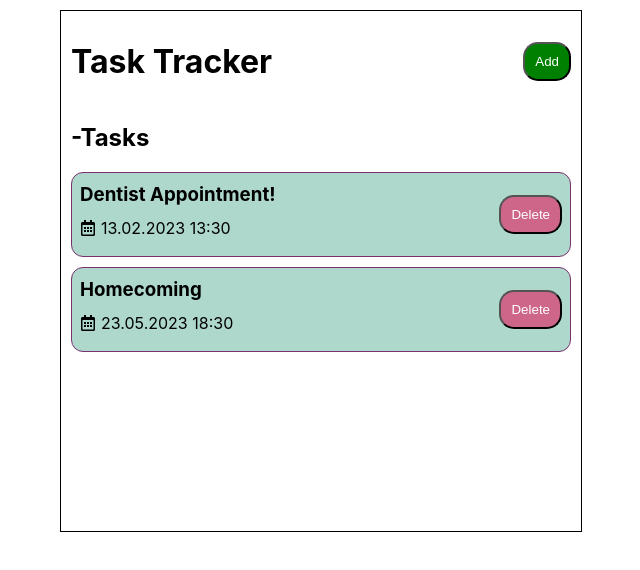
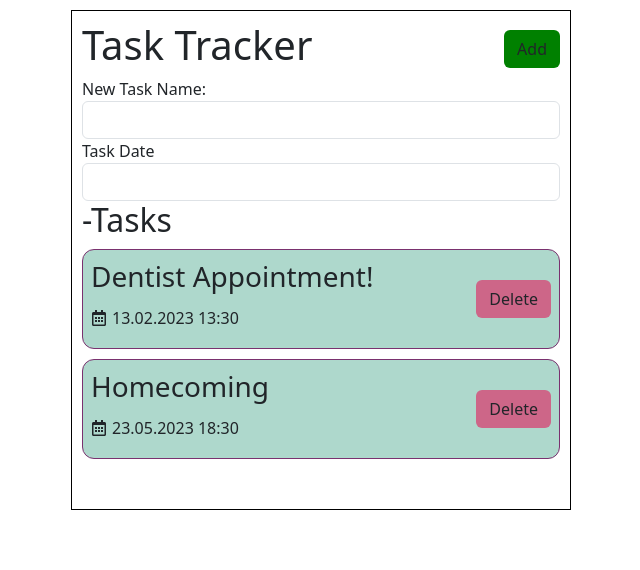
Before and after one commit to mitokande/to-do-react, a React (Create React App) app: page / in a window 1280 px wide. Shown: the top 570 px of the page, without its empty margins (319-959 px from the left). Built offline with nearby package versions, Linux system fonts and the light colour scheme.

Commit message:
NewTask component added and bootstrap imported

```diff
--- a/package.json
+++ b/package.json
@@ -6,6 +6,7 @@
     "@testing-library/jest-dom": "^5.17.0",
     "@testing-library/react": "^13.4.0",
     "@testing-library/user-event": "^13.5.0",
+    "bootstrap": "^5.3.0",
     "react": "^18.2.0",
     "react-dom": "^18.2.0",
     "react-icons": "^4.10.1",
--- a/src/App.js
+++ b/src/App.js
@@ -1,6 +1,7 @@
 import { React, useState } from 'react'
 import Header from './components/Header'
 import Todos from './components/Todos'
+import NewTask from './components/NewTask'
 
 export default function App() {
   const [todos, setTodos] = useState([
@@ -25,6 +26,7 @@ export default function App() {
   return (
     <div className='main'>
       <Header></Header>
+      <NewTask></NewTask>
       <Todos tasks={todos} onDelete={deleteTodo} ></Todos>
     </div>
   )
--- /dev/null
+++ b/src/components/NewTask.js
@@ -0,0 +1,16 @@
+import React from 'react'
+
+export default function NewTask() {
+    return (
+        <div>
+            <div className='form-group'>
+                <label>New Task Name:</label>
+                <input className='form-control' />
+            </div>
+            <div>
+                <label>Task Date</label>
+                <input className='form-control' />
+            </div>
+        </div>
+    )
+}
--- a/src/index.js
+++ b/src/index.js
@@ -3,7 +3,7 @@ import ReactDOM from 'react-dom/client';
 import './index.css';
 import App from './App';
 import reportWebVitals from './reportWebVitals';
-
+import 'bootstrap/dist/css/bootstrap.css';
 const root = ReactDOM.createRoot(document.getElementById('root'));
 root.render(
   <React.StrictMode>
```
Also changed, not shown: 1 other file (tests, documents, lock files or other folders).
